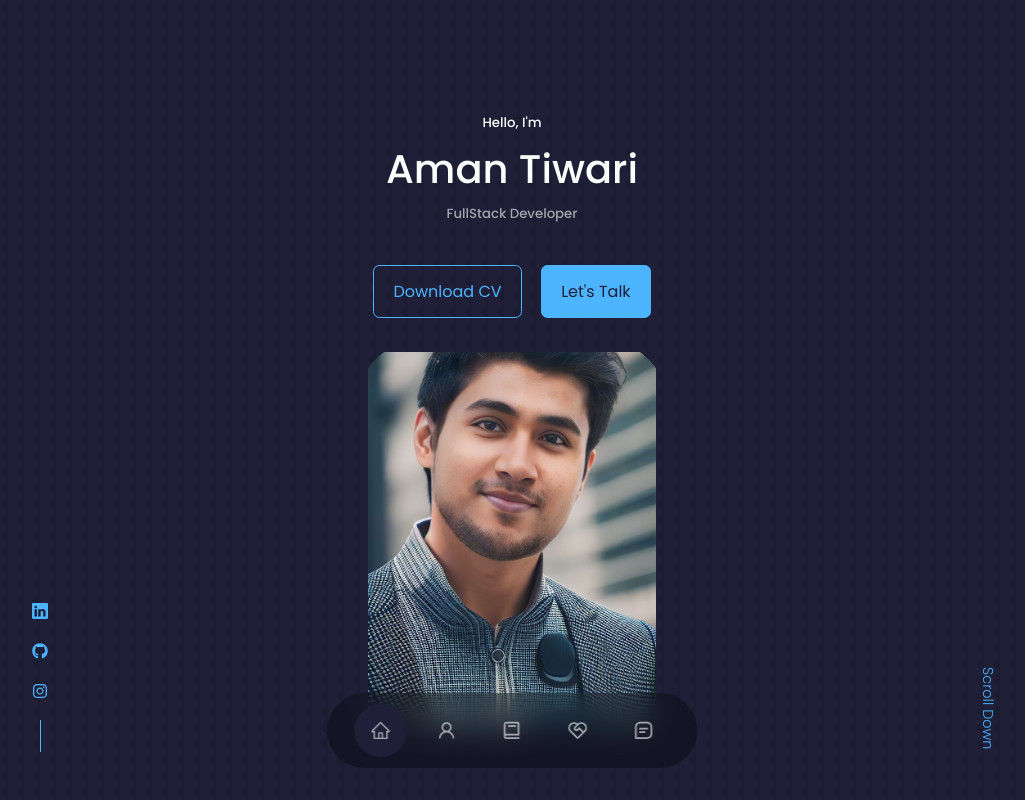
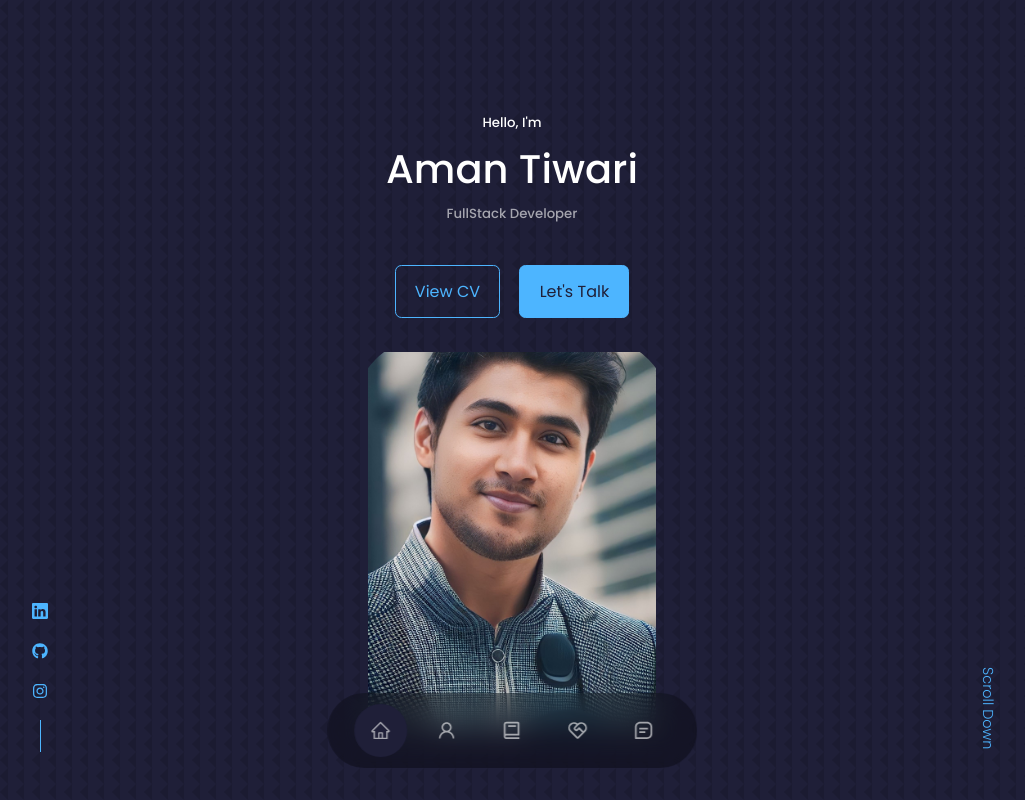
Before and after one commit to Aman5612/Personal-portfolio, a React (Create React App) app: page / in a window 1280 px wide. Shown: the top 800 px of the page, without its empty margins (128-1153 px from the left). Built offline with nearby package versions, Linux system fonts and the light colour scheme.

Commit message:
update CV & Email

```diff
--- a/src/Components/Contact/Contact.jsx
+++ b/src/Components/Contact/Contact.jsx
@@ -29,7 +29,7 @@ const Contact = () => {
           <article className="contact__option">
             <MdOutlineEmail className="contact__option-icon" />
             <h4>Email</h4>
-            <h5>contact@amantiwarii.tech</h5>
+            <h5>connect@amantiwari.tech</h5>
             <a
               href="mailto:contact@amantiwarii.tech"
               target="_blank"
--- a/src/Components/Header/CTA.jsx
+++ b/src/Components/Header/CTA.jsx
@@ -1,11 +1,15 @@
 import React from "react";
-import CV from "../../assets/cv.pdf";
 
 const CTA = () => {
   return (
     <div className="cta">
-      <a href={CV} download className="btn">
-        Download CV
+      <a
+        href="https://drive.google.com/file/d/1R3R81qI-5gPkeg4E0AeIcOLekoPJWDtA/view?usp=sharing"
+        target="_blank"
+        className="btn"
+        rel="noreferrer"
+      >
+        View CV
       </a>
 
       <a href="#contact" className="btn btn-primary">
```
